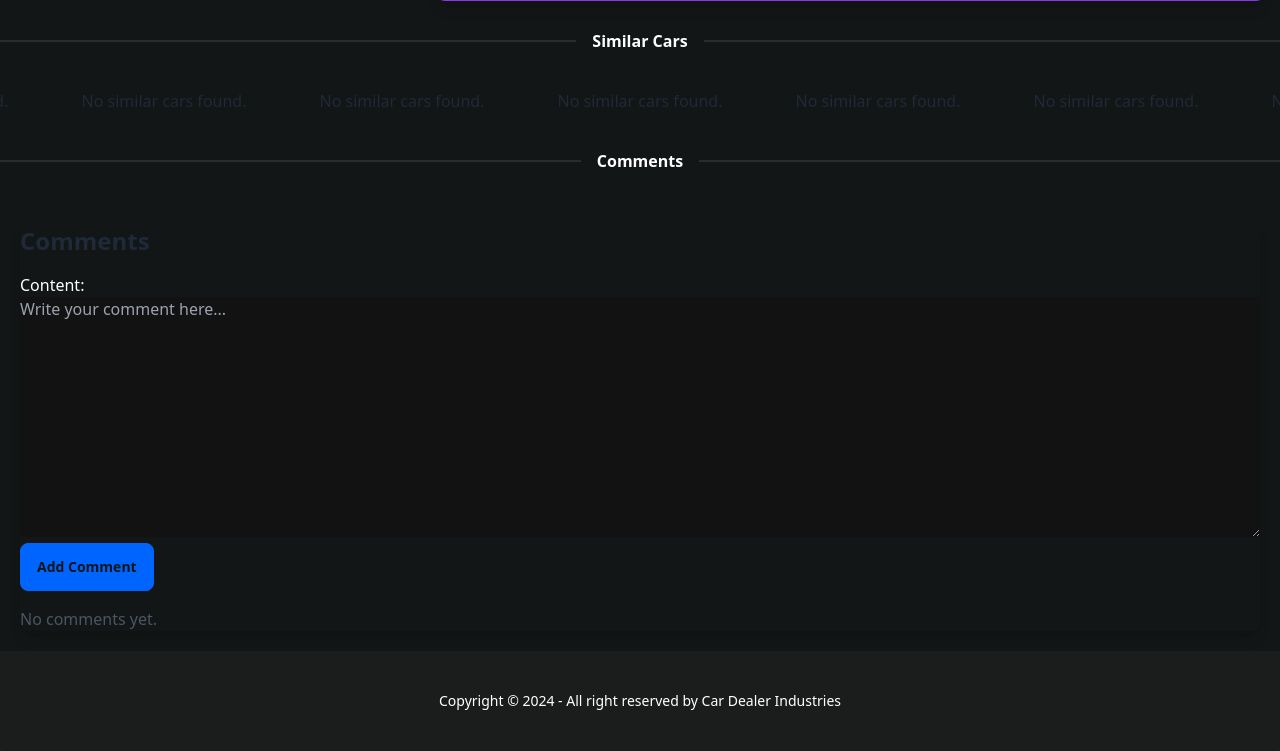
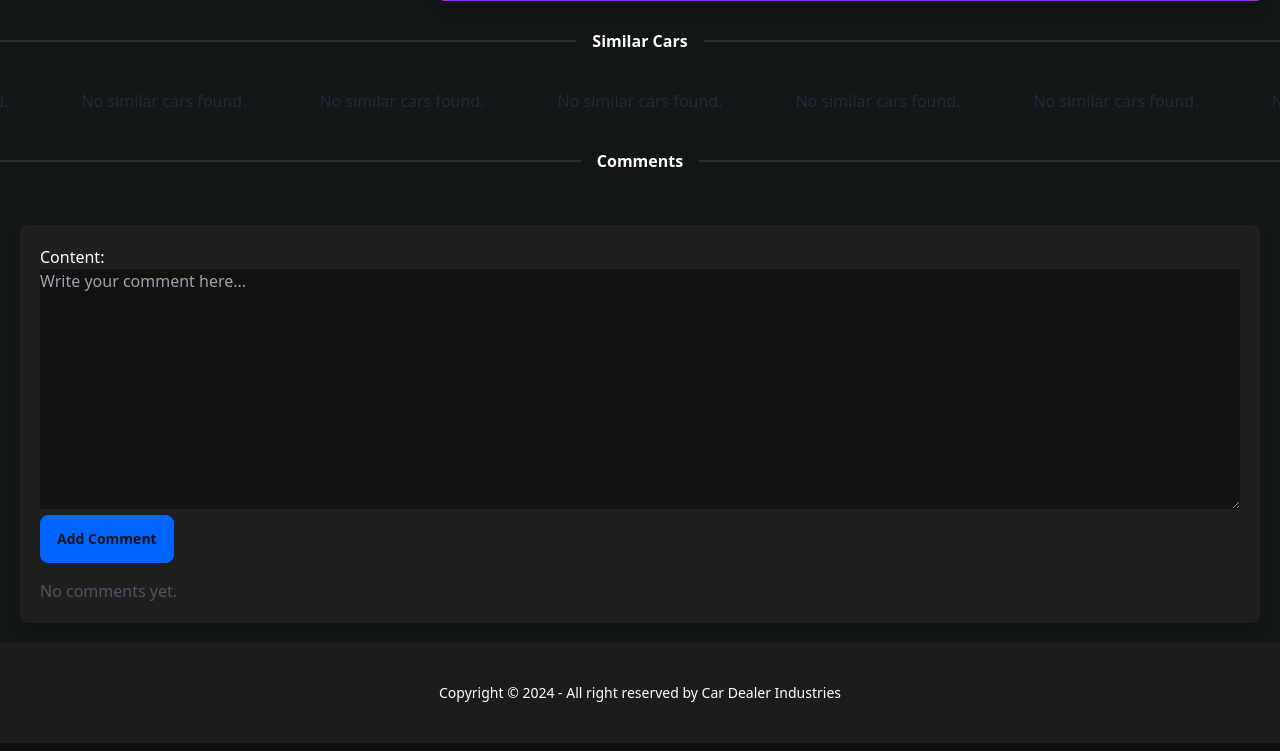
Before and after one commit to fzaca/car-dealer-system, a Django app: template resources/cars/templates/cars/car_detail.html in a window 1280 px wide. Shown: the part 875-1626 px from the top of the page. Run offline with Django 5.2, Linux system fonts and the light colour scheme; the template is opened without the code that fills it: values that come from a table or form of the project are taken from there, others are empty; the visitor is signed in with stand-in values (Sample User, id 1); style sheets or scripts are compiled from the project's sources; some libraries are stand-ins or nearby versions.

Commit message:
Improve comments

```diff
--- a/resources/cars/templates/cars/partials/comments.html
+++ b/resources/cars/templates/cars/partials/comments.html
@@ -1,17 +1,19 @@
  <!-- Comment Section -->
 <div class="container mx-auto p-5">
-  <div class="mx-auto rounded-lg mt-5 shadow-lg">
-    <h3 class="text-2xl font-bold text-gray-800 mb-4">Comments</h3>
+  <div class="mx-auto bg-base-100 p-5 rounded-lg mt-5 shadow-lg">
 
     <!-- Comment Form -->
     {% if user.is_authenticated %}
     <form method="POST" class="mb-4">
       {% csrf_token %}
+      <div class="min-h-[200px]">
       {{ form.as_p }}
       <button type="submit" class="btn btn-primary">Add Comment</button>
+      </div>
     </form>
     {% else %}
-    <p class="text-gray-600">You need to be <a href="{% url 'page_login' %}" class="text-blue-500 underline">logged in</a> to comment.</p>
+    <p class="text-gray-600">You need to be <a href="{% url 'page_login' %}"
+        class="text-blue-500 underline">logged in</a> to comment.</p>
     {% endif %}
 
     <!-- Comment List -->
@@ -20,16 +22,25 @@
       <div class="bg-white rounded-lg p-4 shadow-md relative">
         <div class="flex justify-between items-center mb-2">
           <div class="flex items-center space-x-2">
+            <div tabIndex="0" role="button" class="avatar placeholder">
+              <div
+                class="bg-neutral text-neutral-content w-9 rounded-full ring-secondary ring-offset-secondary ring ring-offset-2 mr-2">
+                <span>{{ comment.user.get_initials }}</span>
+              </div>
+            </div>
             <strong class="text-gray-800">{{ comment.user.username }}</strong>
             {% if comment.user.is_staff %}
-                    <span class="bg-yellow-500 text-purple-900 text-xs font-bold rounded-full px-2 py-1 ml-2">Staff</span>
+            <span
+              class="bg-yellow-500 text-purple-900 text-xs font-bold rounded-full px-2 py-1 ml-2">Staff</span>
             {% endif %}
             <span class="text-gray-500 text-sm">{{ comment.created_at|date:"F j, Y, g:i a" }}</span>
           </div>
           {% if comment.can_edit_or_delete %}
           <div class="space-x-2">
-                    <a href="url 'edit_comment' comment.id" class="text-blue-500 hover:text-blue-700">Edit</a>
-                    <a href="url 'delete_comment' comment.id" class="text-red-500 hover:text-red-700">Delete</a>
+            <a href="url 'edit_comment' comment.id"
+              class="text-blue-500 hover:text-blue-700">Edit</a>
+            <a href="url 'delete_comment' comment.id"
+              class="text-red-500 hover:text-red-700">Delete</a>
           </div>
           {% endif %}
         </div>
--- a/resources/reviews/forms.py
+++ b/resources/reviews/forms.py
@@ -8,7 +8,7 @@ class CommentForm(forms.ModelForm):
         fields = ['content']
         widgets = {
             'content': forms.Textarea(attrs={
-                'class': 'textarea textarea-bordered w-full',
+                'class': 'textarea textarea-bordered textarea-xs w-full',
                 'placeholder': 'Write your comment here...'
             })
         }
```
Lines whose indentation alone changed are shown as unchanged.
